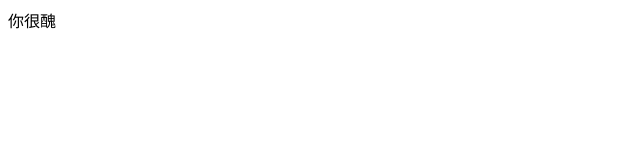
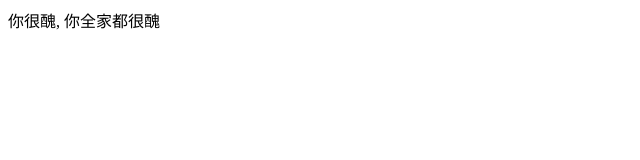
Before and after one commit to wupojung/MyWeb20250422, a plain HTML site: page index.html in a window 1280 px wide. Shown: the whole page, without its empty margins (0-640 px from the left). Drawn offline with Linux system fonts and the light colour scheme.

Commit message:
作者發瘋了~~

```diff
--- a/index.html
+++ b/index.html
@@ -5,6 +5,6 @@
     <title>Title</title>
 </head>
 <body>
-   你很醜
+   你很醜, 你全家都很醜
 </body>
 </html>
```
